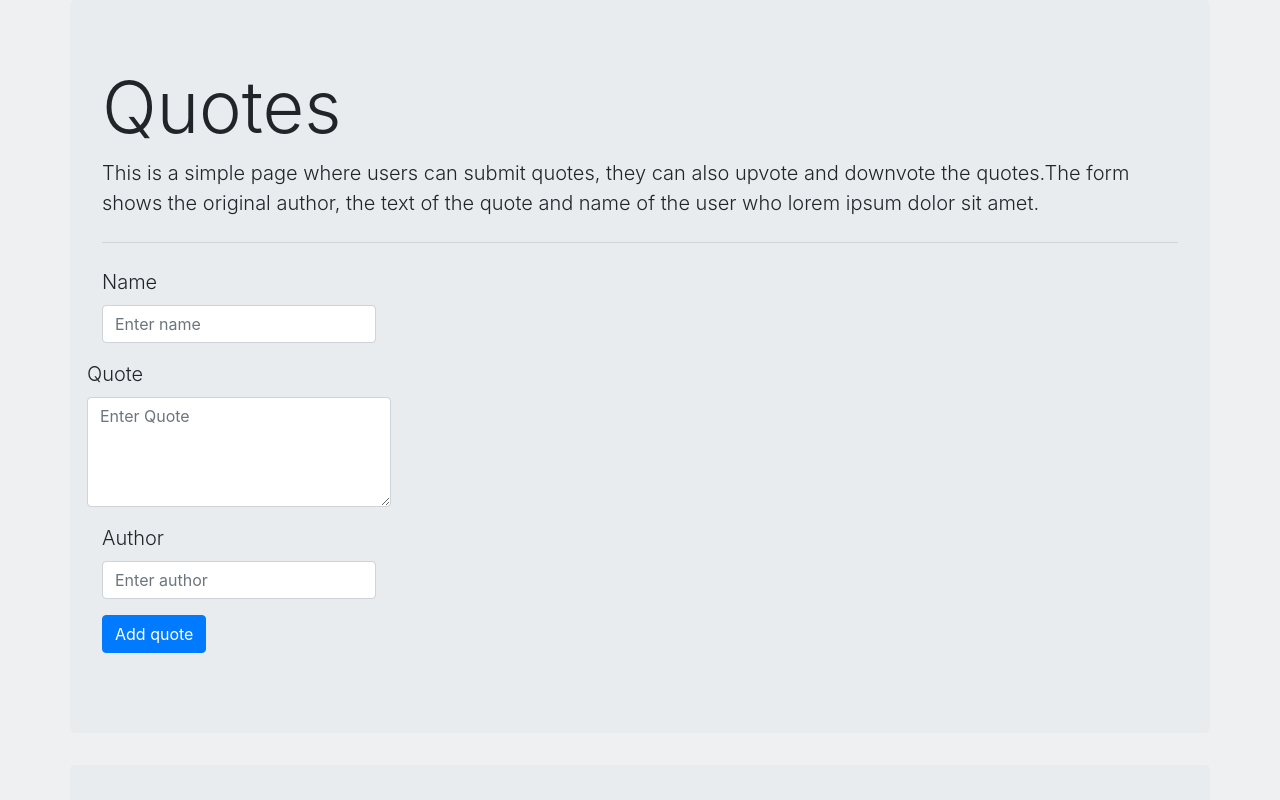
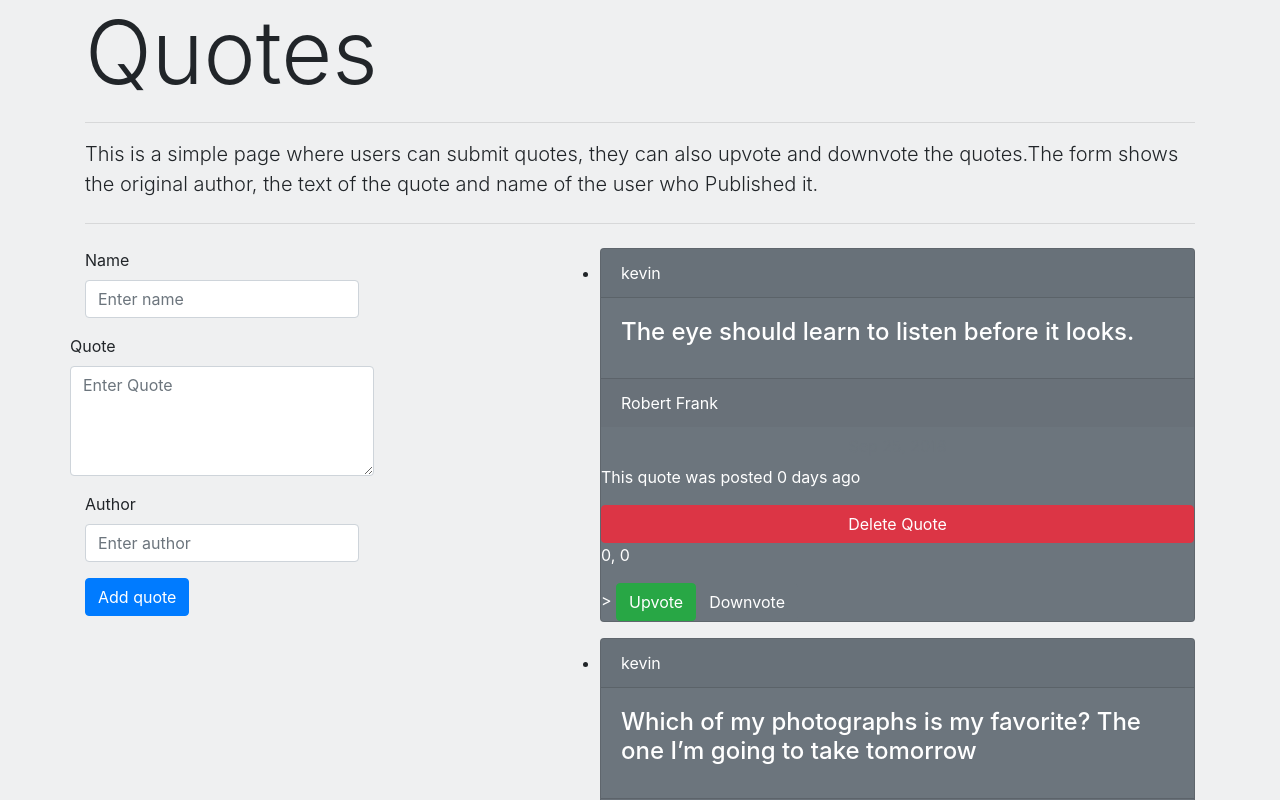
Before and after one commit to kevinwairi/Quotes, an Angular app: page / in a window 1280 px wide. Shown: the top 800 px of the page. Built offline with nearby package versions, Linux system fonts and the light colour scheme.

Commit message:
use BS rows and columns

```diff
--- a/src/app/quote/quote.component.html
+++ b/src/app/quote/quote.component.html
@@ -1,18 +1,17 @@
 <div class="container">
+			<h1 class="display-2 my-title">Quotes</h1>
+			<hr>
+			<p class="lead my-p">This is a simple page where users can submit quotes, they can also upvote and downvote the quotes.The form shows the original author, the text of the quote and name of the user who Published it.</p>
+			<hr class="my-4">
+			<p class="lead">
+
+			</p>
 	<div class="row">
-		<div class="jumbotron quotes">
-				<h1 class="display-3">Quotes</h1>
-				<p class="lead">This is a simple page where users can submit quotes, they can also upvote and downvote the quotes.The form shows the original author, the text of the quote and name of the user who lorem ipsum dolor sit amet.</p>
-				<hr class="my-4">
-				<p class="lead">
-				<app-quote-form (addQuote)="addNewQuote($event)"><a class="btn btn-primary btn-lg" href="#" role="button">Learn more</a></app-quote-form>
-				</p>
-		</div>
-  </div>
-	<div class="row">
-			<div class="jumbotron quotes">
+		<div class="col-sm-5"><app-quote-form (addQuote)="addNewQuote($event)"><a class="btn btn-primary btn-lg" href="#" role="button">Learn more</a></app-quote-form></div>
+		<div class="col-sm-7">
+			<div>
 					<ul>
-							<li *ngFor='let quote of quotes; let i = index'>
+							<li *ngFor='let quote of quotes; let i = index' class="my-quote">
 									<div class="card text-white bg-secondary mb-3 quotes">
 													<div class="card-header">{{quote.name}}</div>
 															<div class="card-body">
@@ -30,5 +29,7 @@
 							</li>
 					</ul>
 			</div>
+		</div>
+
 	</div>
 </div>
```
